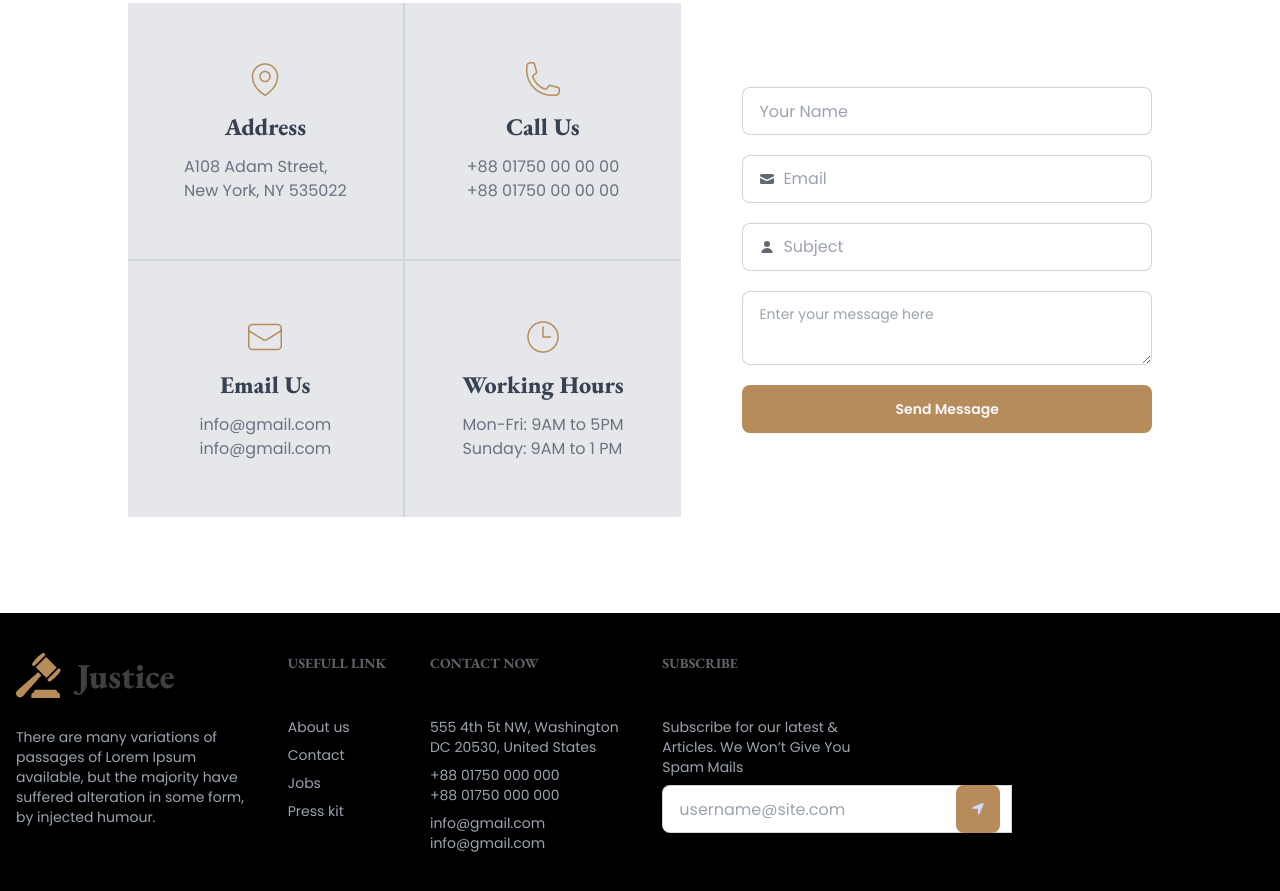
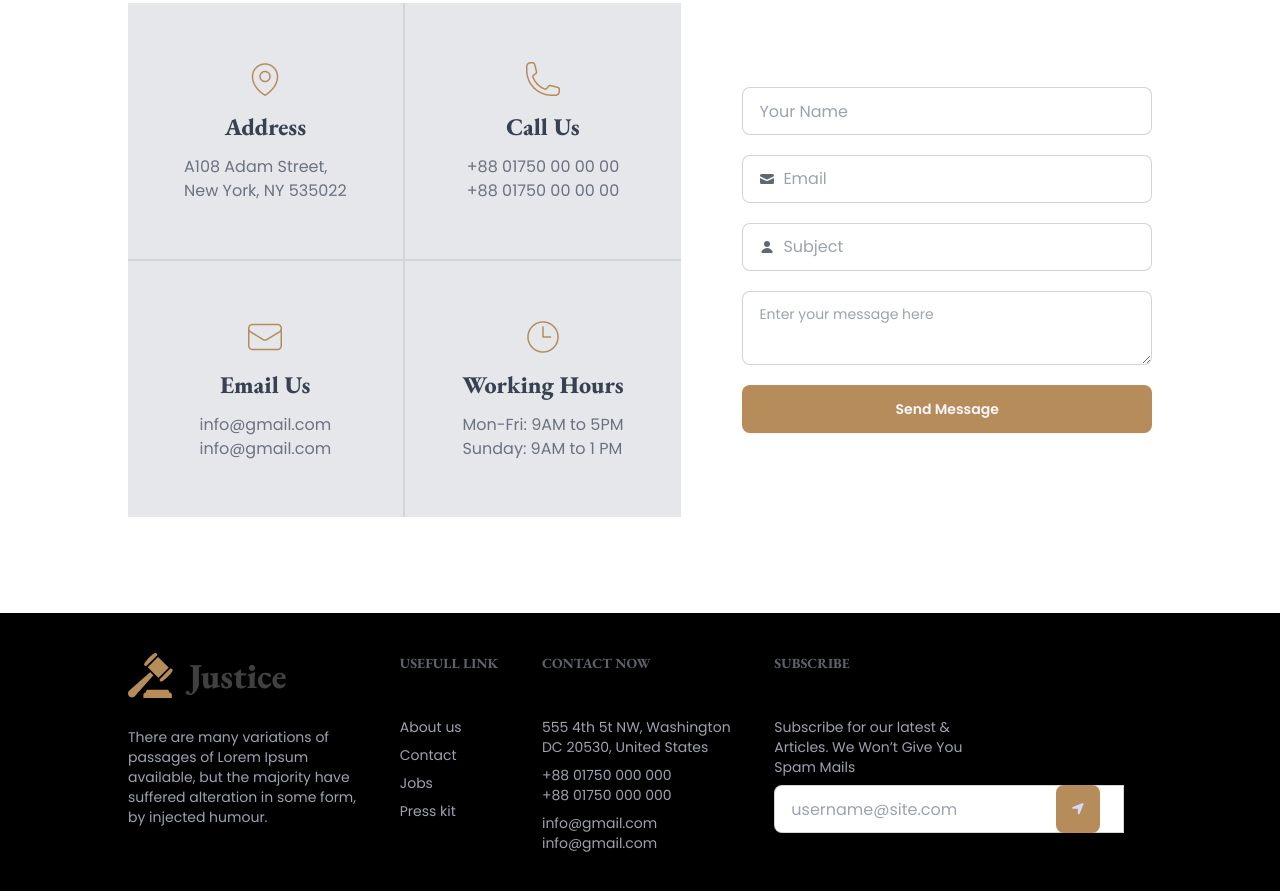
Before and after one commit to Firoz800528/legal-solution-practice, a plain HTML site: page index.html in a window 1280 px wide. Shown: the part 3398-4289 px from the top of the page. Drawn offline with nearby package versions, Linux system fonts and the light colour scheme.

Commit message:
second commit

```diff
--- a/index.html
+++ b/index.html
@@ -313,7 +313,7 @@
         </section>
     </main>
     <div class="bg-black">
-    <footer class="footer ml-4 lg:w-[80vw] mx-auto text-base-content py-10 text-gray-400">
+    <footer class="footer ml-4 lg:w-[80vw] lg:mx-auto text-base-content py-10 text-gray-400">
          <nav>
           <img src="images/logo2.png" alt="">
           <br>
@@ -347,7 +347,7 @@
                 type="text"
                 placeholder="username@site.com"
                 class="input input-bordered join-item" />
-              <button class="btn btn-primary  lg:right-[280px] bg-color border-0 hover:bg-white hover:text-black right-[20vw] absolute"><i class="fa-solid fa-location-arrow"></i></button>
+              <button class="btn btn-primary  lg:right-[180px] bg-color border-0 hover:bg-white hover:text-black right-[20vw] absolute"><i class="fa-solid fa-location-arrow"></i></button>
             </div>
           </fieldset>
         </form>
```
